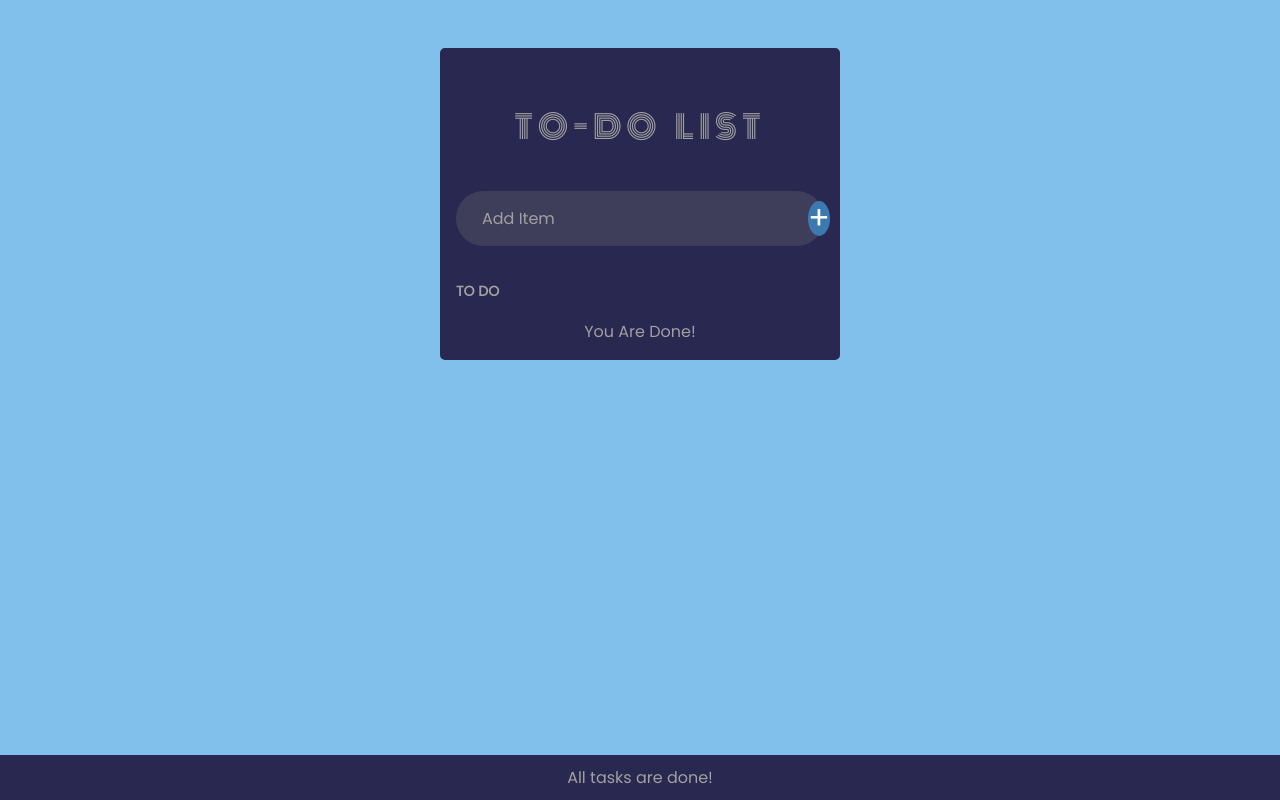
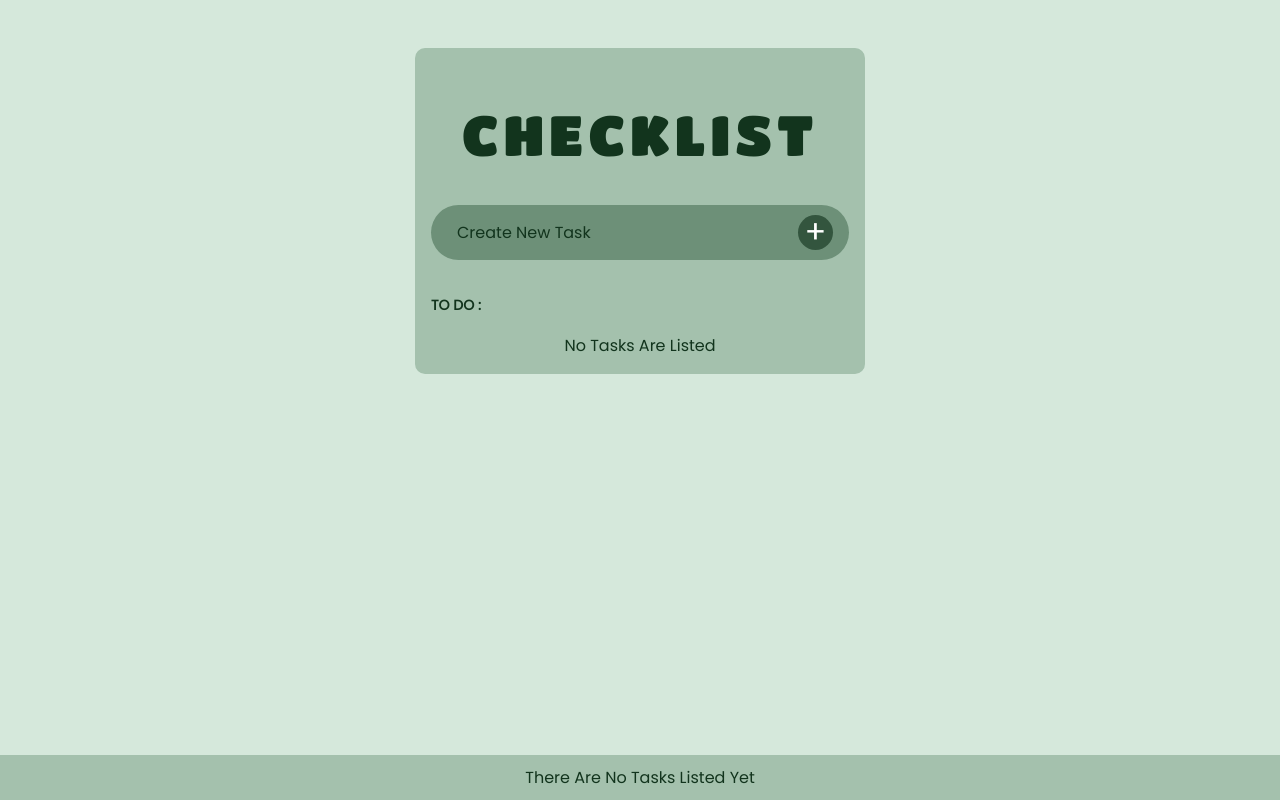
Before and after one commit to TheMoreTheMary-er/To-Do-List-in-React-JS, a React (Create React App) app in the folder mytodolist-balais/: page / in a window 1280 px wide. Built offline with nearby package versions, Linux system fonts and the light colour scheme.

Commit message:
Updated the CSS file
Changed the color of the app into Phthalo Green Gradient Color Palette, and changed the title, as well as the fonts.

```diff
--- a/mytodolist-balais/src/App.jsx
+++ b/mytodolist-balais/src/App.jsx
@@ -28,12 +28,12 @@ function App() {
   return (
     <>
     <div className ="container">
-     <h1>To-Do List</h1>
+     <h1>Checklist</h1>
 
      <TaskInput addTask={addTask}/>
 
      <div className="toDoList">
-      <span>To Do</span>
+      <span>To Do :</span>
       <ul className="list-items">
         {toDoList.map((task, key) => (
           <TaskItem task={task} key={key}
@@ -42,7 +42,7 @@ function App() {
       </ul>
 
         {toDoList.length === 0 ? (
-        <p className='notify'>You Are Done!</p>
+        <p className='notify'>No Tasks Are Listed</p>
         ): null}
      </div>
     </div>
--- a/mytodolist-balais/src/components/Stats.jsx
+++ b/mytodolist-balais/src/components/Stats.jsx
@@ -6,8 +6,8 @@ const Stats = ({ toDoList }) => {
     <div className="stats">
         <p className="notify">
         {countList ===0
-        ? 'All tasks are done!'
-        : `You have ${countList} items on your list.`}
+        ? 'There Are No Tasks Listed Yet'
+        : `You have ${countList} tasks on your list!`}
         </p>
     </div>
   );
--- a/mytodolist-balais/src/components/TaskInput.jsx
+++ b/mytodolist-balais/src/components/TaskInput.jsx
@@ -16,7 +16,7 @@ const TaskInput = ({addTask}) => {
 
   return (
   <form className="inputField" onSubmit={handleAddTask}>
-    <input type="text" value={task} placeholder="Add Item"
+    <input type="text" value={task} placeholder="Create New Task"
     onChange={handleInputValue}/>
     <button>+</button>
   </form>
--- a/mytodolist-balais/src/index.css
+++ b/mytodolist-balais/src/index.css
@@ -1,4 +1,4 @@
-@import url('https://fonts.googleapis.com/css2?family=Poppins&family=Monoton:wght@200;300;400;500;600;700;800&display=swap');
+@import url('https://fonts.googleapis.com/css2?family=Poppins&family=Titan+One&display=swap');
 * {
   margin: 0;
   padding: 0;
@@ -8,22 +8,21 @@
   box-sizing: border-box;
   font-family: 'Poppins', sans-serif;
 }
-body {
-  background: #80c0eb;
+body { /*Color Theme: Phthalo Green Gradient Color Palette*/
+  background: #d5e8db;
 }
 .container {
-  width: 400px;
-  background: #282851;
+  width: 450px;
+  background: #a4c1ad;
   padding: 1rem;
-  /* margin: 5rem auto; */
   margin: 3rem auto;
-  border-radius: 5px;
+  border-radius: 10px;
 }
 .container h1 {
   text-align: center;
-  font-family: 'Monoton';
-  color: rgb(161, 160, 160);
-  font-size: 2rem;
+  font-family: 'Titan One';
+  color: 	#12341d;
+  font-size: 3.5rem;
   text-transform: uppercase;
   font-weight: 400;
   word-spacing: 5px;
@@ -34,7 +33,7 @@ body {
 .inputField {
   width: 100%;
   padding: 5px 1rem;
-  background: #3e3e5a;
+  background: #6d9078;
   border-radius: 30px;
   display: flex;
   align-items: center;
@@ -44,15 +43,15 @@ body {
 .inputField input {
   background: transparent;
   padding: 10px;
-  color: rgb(161, 160, 160);
+  color:WHITE;
   font-size: 1rem;
 }
 .inputField input::placeholder {
-  color: rgb(161, 160, 160);
+  color: #12341d;
 }
 
 .inputField button {
-  background: #3d79b1;
+  background: #33553e;
   color: #fff;
   font-size: 2rem;
   width: 35px;
@@ -74,7 +73,7 @@ button:hover {
   margin-top: 2rem;
 }
 .toDoList span {
-  color: rgb(161, 160, 160);
+  color: #12341d;
   text-transform: uppercase;
   font-size: 14px;
   font-weight: 600;
@@ -88,13 +87,13 @@ button:hover {
   gap: 10px;
 }
 .list-items .items {
-  background: #44446b;
+  background: #6d9078;
   border-radius: 10px;
   padding: 14px;
   display: flex;
   align-items: center;
   justify-content: space-between;
-  color: rgb(186, 186, 186);
+  color: white;
 }
 input[type='checkbox'] {
   padding: 5px;
@@ -106,12 +105,12 @@ input[type='checkbox'] {
   gap: 15px;
 }
 .items-text div {
-  color: red;
+  color: #33553e;
   overflow: hidden;
 }
 .notify {
   text-align: center;
-  color: rgb(161, 160, 160);
+  color: #12341d;
 }
 
 .delete-icon {
@@ -124,8 +123,8 @@ input[type='checkbox'] {
   display: block;
 }
 .delete-icon:hover {
-  background: #3d79b1;
-  transition: 0.3s;
+  background: #33553e;
+  transition: 0.2s;
 }
 
 .isChecked {
@@ -138,5 +137,5 @@ input[type='checkbox'] {
   bottom: 0;
   width: 100%;
   padding: 10px;
-  background: #282851;
+  background: #a4c1ad;
 }
```
